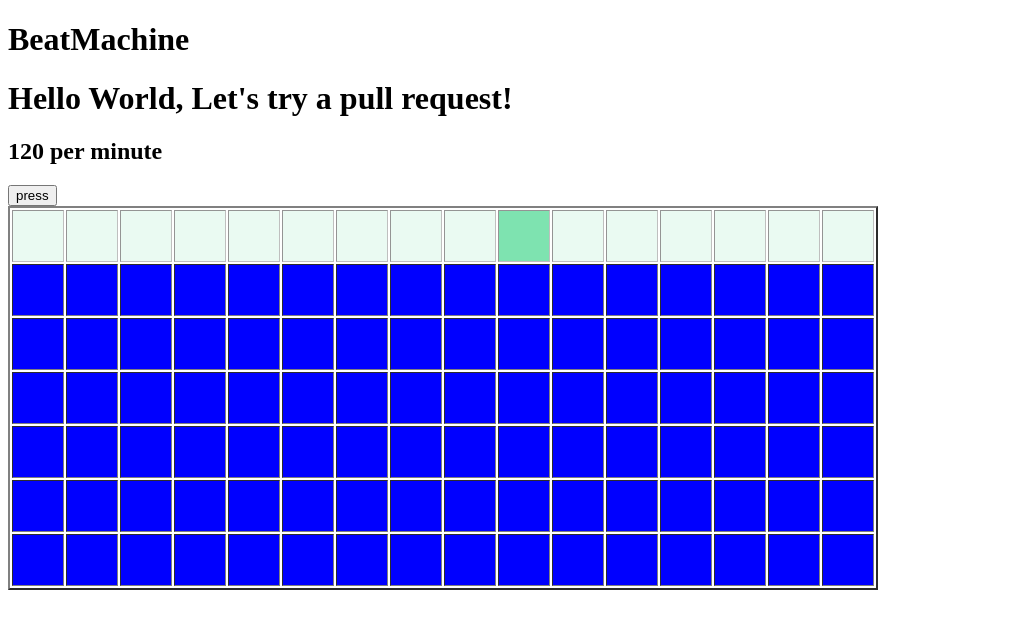
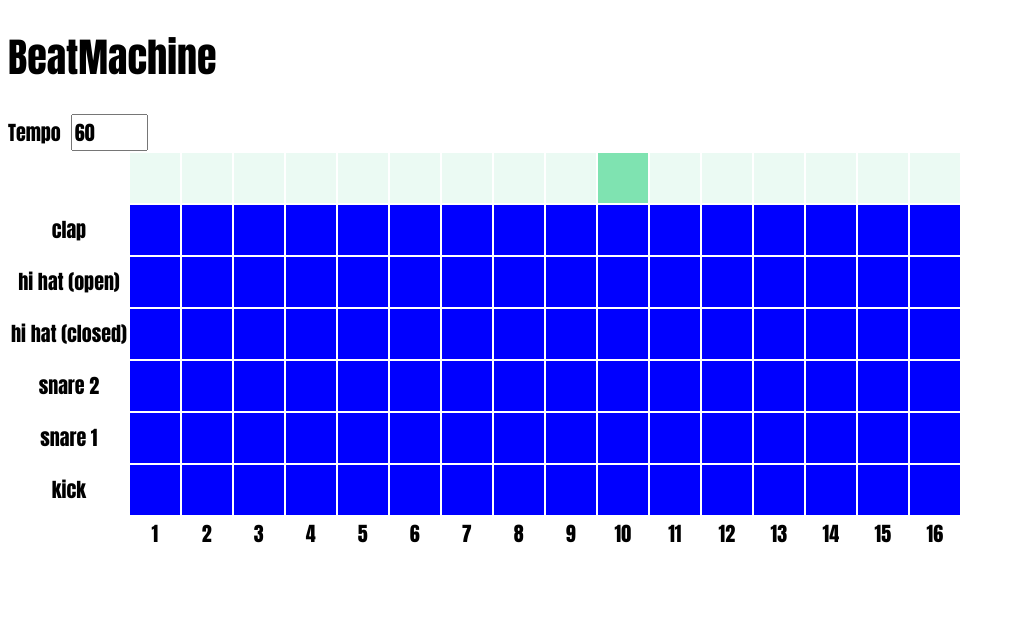
Before and after one commit to AndrewRLloyd88/beat-machine-hackathon, a React (Create React App) app: page / in a window 1280 px wide. Shown: the top 628 px of the page, without its empty margins (0-1015 px from the left). Built offline with nearby package versions, Linux system fonts and the light colour scheme.

Commit message:
add labels and sounds to grid, add tempo selector

```diff
--- a/src/App.js
+++ b/src/App.js
@@ -1,39 +1,25 @@
 import React from 'react';
 import './styles/index.css';
-import {Howl, Howler} from 'howler';
 import BeatMachine from "./Components/BeatMachine"
 import InstrumentRow from './Components/InstrumentRow';
 import Bpm from "./helpers/useBPM"
 import BeatTracker from "./Components/BeatTracker"
+import BeatLabel from "./Components/BeatLabel"
+import Tempo from "./Components/Tempo"
+import instruments from "./helpers/instruments"
 
 const App = () => {
-const beats = Bpm();
-  const playSound = () => {
-    var sound = new Howl({
-      src: ["./DrumSamples/MainSnare/Snare1.wav"],
-      html5: true,
-    });
-    sound.play();
-    Howler.volume(1);
-  }
 
-    return(
+  const instrumentRows = instruments.map((i) => <InstrumentRow instrumentName={i.name} instrumentSound={i.sound} />);
+  return (
     <>
       <BeatMachine />
-        <h1>Hello World, Let's try a pull request!</h1>
-        <h2>{beats} per minute</h2>
-        <button onClick={playSound}>press</button>
-
-        <table border='2'>
-
+      <Tempo />
+      <table border='0'>
         <tbody>
-          <BeatTracker/>
-           <InstrumentRow />
-           <InstrumentRow />
-           <InstrumentRow />
-           <InstrumentRow />
-           <InstrumentRow />
-           <InstrumentRow />
+          <BeatTracker />
+          {instrumentRows}
+          <BeatLabel />
         </tbody>
       </table>
     </>
--- a/src/Components/BeatLabel.jsx
+++ b/src/Components/BeatLabel.jsx
@@ -1,14 +1,19 @@
-import React, { useEffect } from 'react';
+import React from 'react';
 import '../styles/index.css';
-import {Howl, Howler} from 'howler';
+
+const numbers = [];
+  for (let i = 1; i <= 16; i++) {
+    numbers.push(<td>{i}</td>);
+  }
 
 const BeatLabel = () => {
 
-    return(
-      <>
-        <h1>BeatLabel</h1>
-      </>
-    )
-  }
+  return (
+    <tr>
+      <td></td>
+      {numbers}
+    </tr>
+  )
+}
 
 export default BeatLabel;
--- a/src/Components/BeatTracker.jsx
+++ b/src/Components/BeatTracker.jsx
@@ -10,7 +10,12 @@ const BeatTracker = () => {
 
  const playHeadArray = squares.map((square) => ( <td key={square} className={square > 0 ? "playhead" : "inactive"}></td> ))
 
-return playHeadArray;
+return (
+  <>
+  <td />
+  {playHeadArray}
+  </>
+)
 }
 
 
--- a/src/Components/InstrumentRow.jsx
+++ b/src/Components/InstrumentRow.jsx
@@ -2,15 +2,18 @@ import React from 'react';
 import Square from './Square';
 import '../styles/index.css';
 
+
+const InstrumentRow = (props) => {
+
   const squares = [];
   for (let i = 0; i < 16; i++) {
-    squares.push(<Square key={i}/>);
+    squares.push(<Square key={i} sound={props.instrumentSound} />);
   }
-
-const InstrumentRow = () => {
-
-    return(
+  return (
     <tr>
+      <td>
+        {props.instrumentName}
+      </td>
       {squares}
     </tr>
   )
--- a/src/Components/Square.jsx
+++ b/src/Components/Square.jsx
@@ -1,19 +1,27 @@
 import React, { useState } from 'react';
 import '../styles/index.css';
+import { Howl, Howler } from 'howler';
 
-const Square = () => {
-
+const Square = (props) => {
 
   const [toggle, setToggle] = useState(false);
 
-    return(
-
-        <td
-          style={toggle ? {background: 'red', padding: '25px'} : {background: 'blue', padding: '25px'}}
-          onClick={() => setToggle(!toggle)}
-        />
-
-    )
+  const playSound = () => {
+    setToggle(!toggle);
+    var sound = new Howl({
+      src: props.sound,
+      html5: true,
+    });
+    sound.play();
+    Howler.volume(1);
   }
 
+  return (
+    <td
+      style={toggle ? { background: 'red', padding: '25px' } : { background: 'blue', padding: '25px' }}
+      onClick={() => playSound(props.sound)}
+    />
+  )
+}
+
 export default Square;
--- a/src/Components/Tempo.jsx
+++ b/src/Components/Tempo.jsx
@@ -1,14 +1,24 @@
-import React, { useEffect } from 'react';
+import React, { useState } from 'react';
 import '../styles/index.css';
-import {Howl, Howler} from 'howler';
 
 const Tempo = () => {
 
-    return(
-      <>
-        <h1>Tempo</h1>
-      </>
-    )
-  }
+  const [tempo, setTempo] = useState(60);
+
+  return (
+    <div>
+      <label>Tempo</label>
+      <input
+        label='Tempo'
+        type='number'
+        min='40'
+        max='240'
+        value={tempo}
+        onChange={(event) => setTempo(event.value)}
+      />
+    </div>
+
+  )
+}
 
 export default Tempo;
--- /dev/null
+++ b/src/helpers/instruments.js
@@ -0,0 +1,11 @@
+// objects to represent each instrument
+const instruments = [
+  { name: 'clap', sound: ["./DrumSamples/Claps/Clap1.wav"] },
+  { name: 'hi hat (open)', sound: ["./DrumSamples/OpenHats/OH2.wav"] },
+  { name: 'hi hat (closed)', sound: ["./DrumSamples/ClosedHats/Hats1.wav"] },
+  { name: 'snare 2', sound: ["./DrumSamples/AltSnare1/AltSD25.wav"] },
+  { name: 'snare 1', sound: ["./DrumSamples/MainSnare/Snare1.wav"] },
+  { name: 'kick', sound: ["./DrumSamples/Kicks/Kick-A-Long1.wav"] }
+]
+
+export default instruments;
--- a/src/helpers/useBPM.js
+++ b/src/helpers/useBPM.js
@@ -1,7 +1,4 @@
-import React, { useState } from "react";
-
-export default function useBPM(defaultBPM) {
-  const [bpm, setBpm] = useState(120);
-
-  return bpm;
+// returns the length of time in milliseconds for a sixteenth note (i.e. the smallest division in the beat machine - one square of time)
+export default function useBPM(bpm) {
+  return bpm / 60 / 4 * 1000;
 }
--- a/src/styles/index.css
+++ b/src/styles/index.css
@@ -5,3 +5,18 @@
   margin: 6rem 0;
   padding: auto;
 }
+body {
+  background-color: white;
+  font-family: impact;
+  font-size: 20px;
+}
+
+input {
+  margin-left: 10px;
+  font-size: 20px;
+  font-family: impact;
+}
+
+table {
+  text-align: center;
+}
```
Lines whose indentation alone changed are shown as unchanged.
